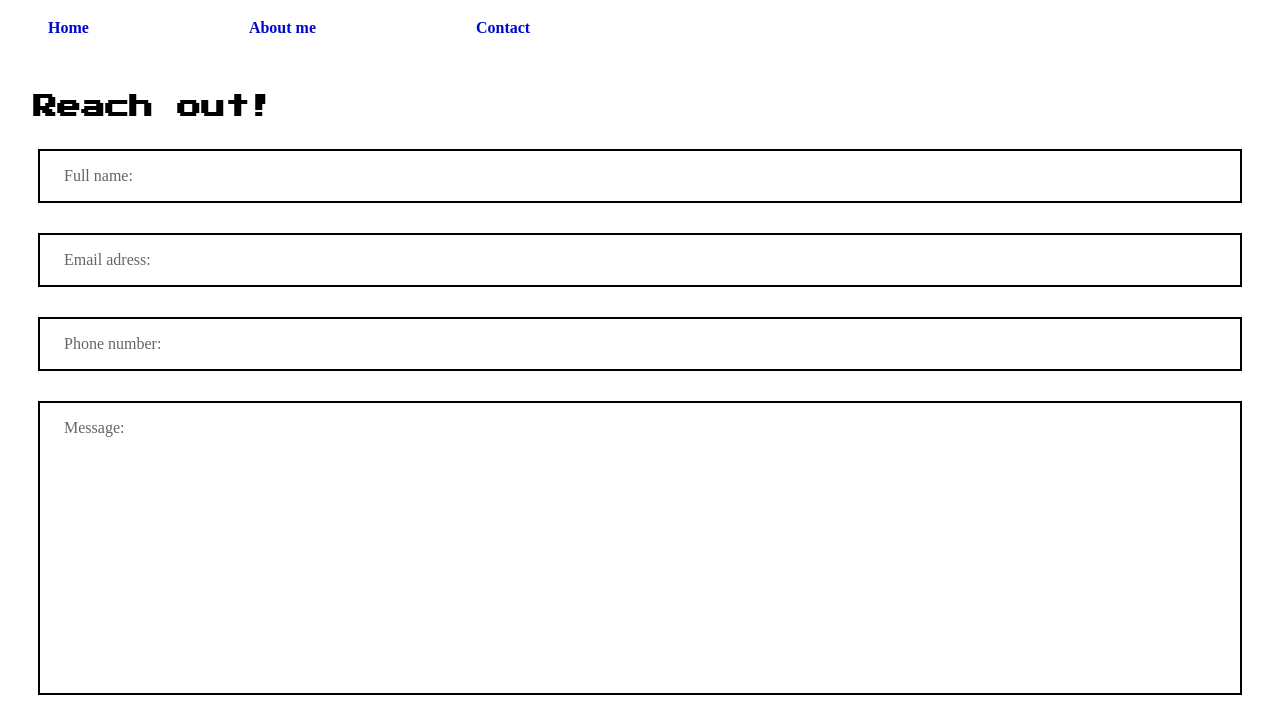
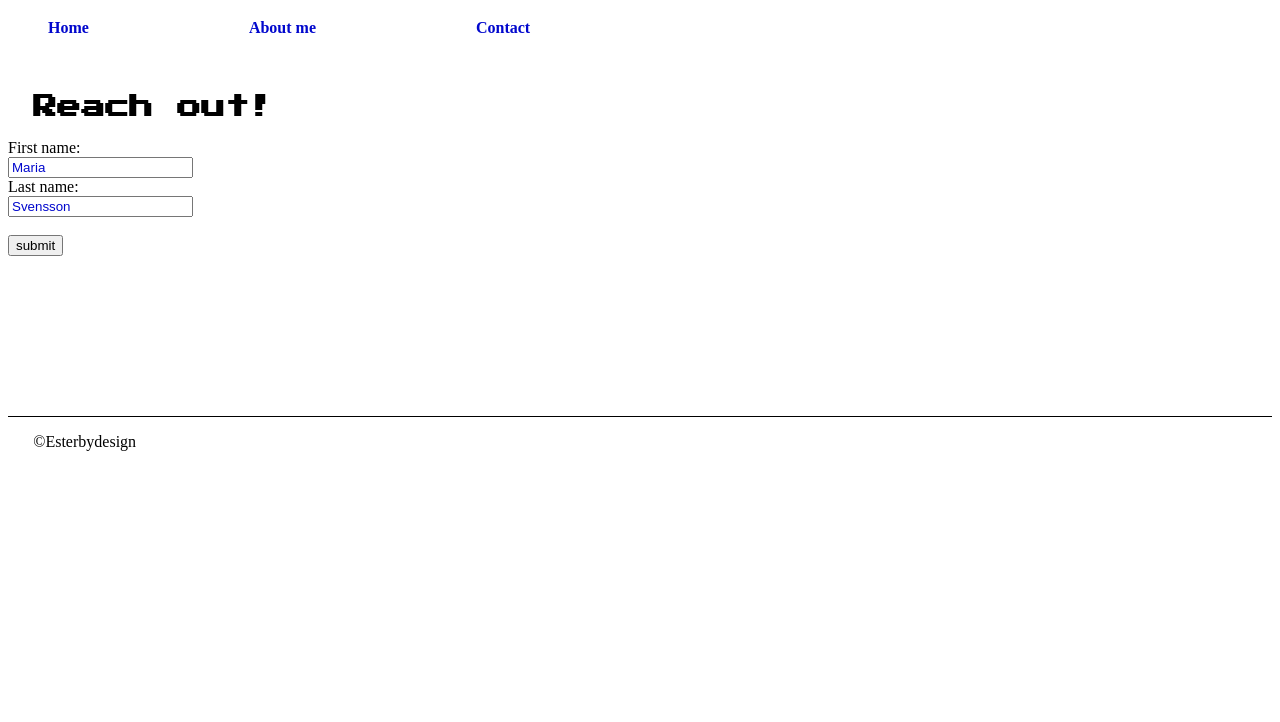
Before and after one commit to front-end-fundamentals-2025/fef-portfolio-Estrbydesign, a plain HTML site: page contact.html in a window 1280 px wide. Shown: the part 56-778 px from the top of the page. Drawn offline with Linux system fonts and the light colour scheme.

Commit message:
new form

```diff
--- a/contact.html
+++ b/contact.html
@@ -1,8 +1,8 @@
 <!DOCTYPE html>
 <html lang="en">
   <head>
-    <meta charset="UTF-8">
-    <meta name="viewport" content="width=device-width, initial-scale=1.0">
+    <meta charset="UTF-8" />
+    <meta name="viewport" content="width=device-width, initial-scale=1.0" />
     <title>ESTERBYDESIGN</title>
     <link rel="stylesheet" href="/fef-portfolio-Estrbydesign/css/main.css" />
   </head>
@@ -26,28 +26,27 @@
       </ul>
     </nav>
     <main>
-        <h2> Reach out!</h2>
-        <section class="contact-form">
-            <p>Full name:</p>
-    </section>
-    <section class="contact-form">
-        <p>Email adress:</p>
-</section>
-<section class="contact-form">
-    <p>Phone number:</p>
-</section>
-<section class="contact-form">
-    <p id="message">Message:</p>
-</section>
-<section class="contact-form">
-    <p id="submit"> Submit</p>
-</section>
-
+      <h2>Reach out!</h2>
+      <form>
+        <label for="firstname">First name:</label><br />
+        <input
+          type="text"
+          id="firstname"
+          name="firstname"
+          placeholder="Maria"
+        /><br />
+        <label for="lname">Last name:</label><br />
+        <input
+          type="text"
+          id="lname"
+          name="lname"
+          placeholder="Svensson"
+        /><br /><br />
+        <input type="submit" value="submit" />
+      </form>
     </main>
     <footer>
       <p>©Esterbydesign</p>
     </footer>
   </body>
-
-
 </html>
--- a/css/main.css
+++ b/css/main.css
@@ -4,7 +4,6 @@ h1 {
   font-family: "Press Start 2P";
   padding-left: 2%;
 }
-
 
 h2 {
   padding-top: 3%;
@@ -13,7 +12,6 @@ h2 {
 }
 
 p {
-
   padding-left: 2%;
 }
 /* help from chatgpt*/
@@ -31,11 +29,14 @@ nav ul li {
   display: inline-block;
 }
 
-
 a {
   color: #0107cd;
   text-decoration: none;
   font-weight: bold;
+}
+
+a:hover {
+  color: black;
 }
 
 /* about me scanned image*/
@@ -43,16 +44,11 @@ a {
   width: 30%;
   border: 1px solid black;
   margin-top: 5%;
-
-
 }
-
-
 
 footer {
   margin-top: 10rem;
-    border-top: 1px solid black ;
-
+  border-top: 1px solid black;
 }
 
 /* second page*/
@@ -60,11 +56,9 @@ footer {
   margin: 30px;
   border: 2px solid black;
   color: rgb(101, 101, 101);
-
-
 }
 /* contact form message*/
-#message{
+#message {
   padding-bottom: 20%;
 }
 
@@ -72,5 +66,10 @@ footer {
   text-align: center;
   color: #0107cd;
   font-weight: 1000;
-
 }
+/*form placeholder*/
+input::placeholder {
+  color: #0107cd;
+}
+form {
+}
```
Also changed, not shown: index.html (+15 -7 lines). Lines whose indentation alone changed are shown as unchanged.
